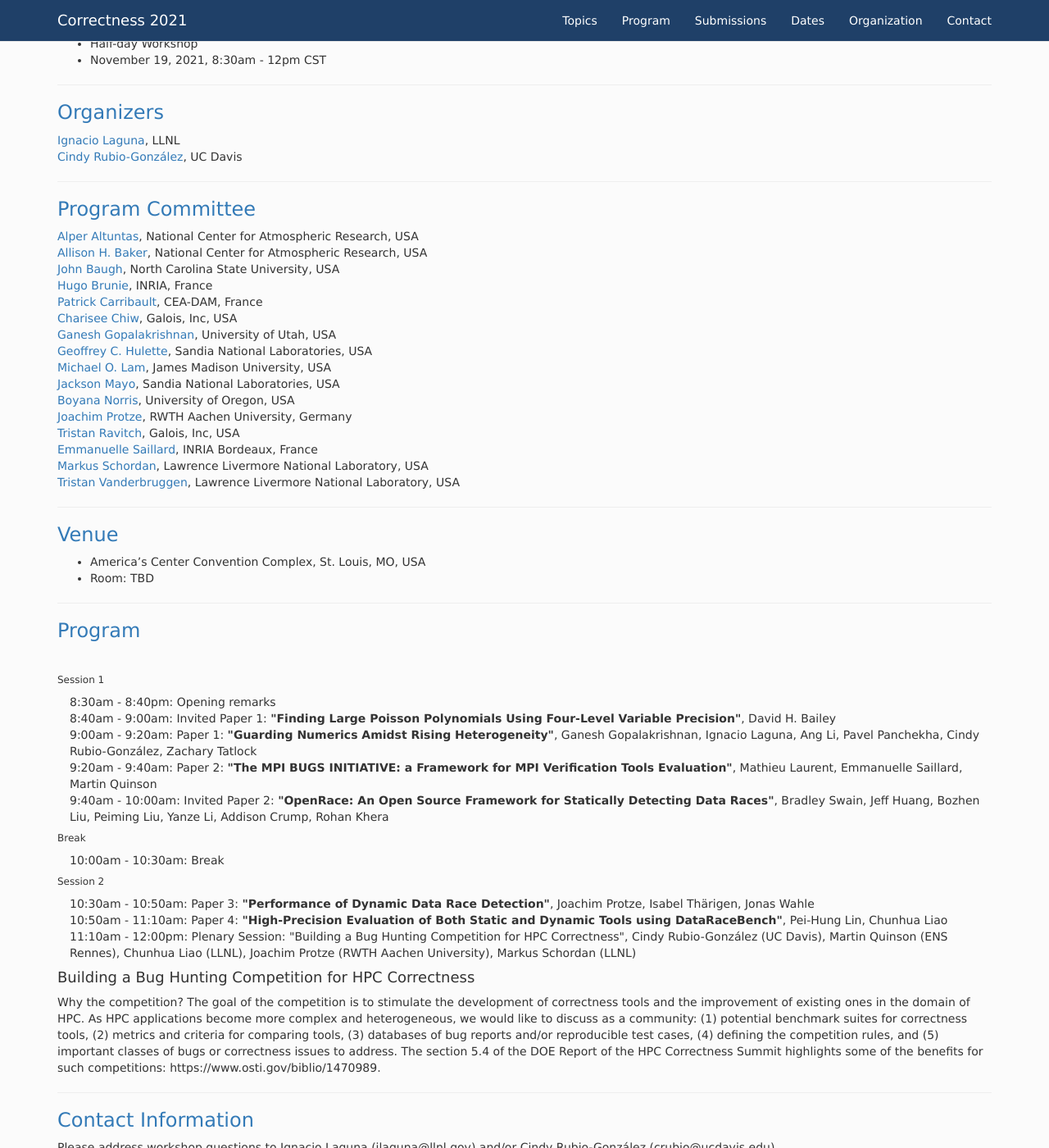
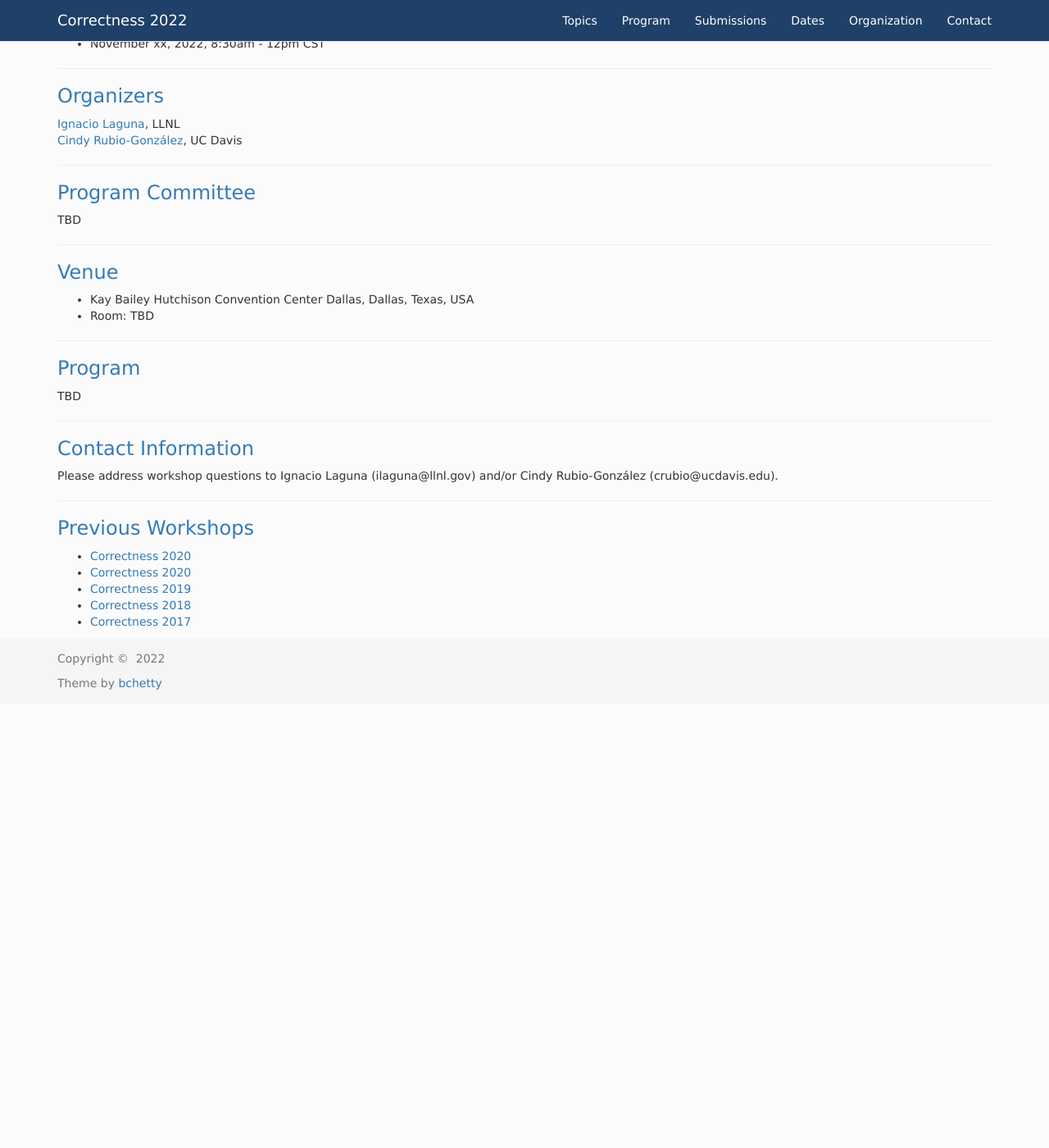
Before and after one commit to correctness-workshop/2022, a Jekyll site: the page built from index.md, in a window 1280 px wide and 1400 px high, scrolled down 2104 px. Shown: the whole window at 82% size. Built offline with Jekyll 4.4.1, drawn with Linux system fonts in a browser that asks for light colours; nearby versions of some CDN libraries; the list of posts is cut into pages by our own code; after the commit the page ends 2972 px from its top, so only the background shows below that; some of the changed text lies outside the part shown.

Commit message:
2022 text

```diff
--- a/_config.yml
+++ b/_config.yml
@@ -9,18 +9,18 @@ gems:
 # If you are hosting it on Github for some project with name 'projectname', then the url and baseurl should look like:
 #url: "http://username.github.io/projectname"
 #baseurl: "/projectname"
-url: "https://correctness-workshop.github.io/2021"
+url: "https://correctness-workshop.github.io/2022"
 enforce_ssl: ""
-baseurl: "/2021"
+baseurl: "/2022"
 
 # Title of website
-title: Correctness 2021
+title: Correctness 2022
 
 #Default keywords (used if no keywords are specified on a page basis)
 keywords: correctness, testing, verification, debugging, formal methods
 
 # Short description of your site
-desc: Correctness Workshop 2021
+desc: Correctness Workshop 2022
 
 # --- Navigation bar options --- #
 
--- a/index.md
+++ b/index.md
@@ -1,16 +1,16 @@
 ---
 layout: template1
-title: Correctness 2021
+title: Correctness 2022
 comments: false
 ---
 
 <img src="img/picture.jpg" alt="Drawing" style="width:1200px;" />
 
-<center><h2>Correctness 2021: Fifth International Workshop on Software Correctness for HPC Applications</h2></center>
-<center><h4> November 19, 2021 (half day, 8:30am - 12pm CST) </h4></center>
-<center><h4> America’s Center Convention Complex </h4></center>
-<center><h4> St. Louis, MO, USA </h4></center>
-<center><h5> Held in conjunction with SC21: <a href="https://sc21.supercomputing.org/">The International Conference for High Performance Computing, Networking, Storage and Analysis</a> </h5></center>
+<center><h2>Correctness 2022: Sixth International Workshop on Software Correctness for HPC Applications</h2></center>
+<center><h4> November xx, 2022 (half day, 8:30am - 12pm CST) </h4></center>
+<center><h4> Kay Bailey Hutchison Convention Center Dallas </h4></center>
+<center><h4> Dallas, Texas, USA </h4></center>
+<center><h5> Held in conjunction with SC22: <a href="https://sc22.supercomputing.org/">The International Conference for High Performance Computing, Networking, Storage and Analysis</a> </h5></center>
 <center>
 In cooperation with <br />
 <a href="http://www.computer.org">
@@ -64,27 +64,32 @@ Topics of interest include, but are not limited to:
 
 Authors are invited to submit manuscripts in English structured as technical or experience papers at a length of at least **6 pages** but not exceeding **8 pages** of content, including everything. Submissions must use the [IEEE format](https://www.ieee.org/conferences/publishing/templates.html).
 
-Submitted papers will be peer-reviewed by the Program Committee and accepted papers will be published by IEEE Xplore via TCHPC.
+<!--Submitted papers will be peer-reviewed by the Program Committee and accepted papers will be published by IEEE Xplore via TCHPC.-->
+Submitted papers will be peer-reviewed by the Program Committee and accepted papers will be published by IEEE Xplore.
 
 Submitted papers must represent original unpublished research that is not currently under review for any other venue. Papers not following these guidelines will be rejected without review. Submissions received after the due date, exceeding length limit, or not appropriately structured may also not be considered. At least one author of an accepted paper must register for and attend the workshop. Authors may contact the workshop organizers for more information. Papers should be submitted electronically at: [https://submissions.supercomputing.org/](https://submissions.supercomputing.org/).
 
 #### SC Reproducibility Initiative
 
-We encourage authors to submit an **optional** artifact description (AD) appendix along with their paper, describing the details of their software environments and computational experiments to the extent that an independent person could replicate their results. The AD appendix is not included in the 8-page limit of the paper and should not exceed **2 pages** of content. For more details of the **SC Reproducibility Initiative** please see: [https://sc19.qltdclient.com/submit/reproducibility-initiative/](https://sc21.supercomputing.org/submit/reproducibility-initiative/).
+We encourage authors to submit an **optional** artifact description (AD) appendix along with their paper, describing the details of their software environments and computational experiments to the extent that an independent person could replicate their results. The AD appendix is not included in the 8-page limit of the paper and should not exceed **2 pages** of content. For more details of the **SC Reproducibility Initiative** please see: [https://sc19.qltdclient.com/submit/reproducibility-initiative/](https://sc22.supercomputing.org/submit/reproducibility-initiative/).
 
 ---
 ###  <a class="anchor" name="proceedings"> Proceedings </a>
 
-The proceedings will be archived in IEEE Xplore via [TCHPC](https://tc.computer.org/tchpc/).
+The proceedings will be archived in IEEE Xplore.
 
 ---
 ### <a class="anchor" name="dates"> Important Dates </a>
 
-<font color="FF0404">Due to several requests, we have extended the submission deadline to Aug/16/21.</font>
-
-
+<!--
 * Paper submissions due: ~~August 9, 2021~~ **Extended:** August 16, 2021
 * Notification of acceptance: September 20, 2021
+* E-copyright registration completed by authors: TBD
+* Camera-ready papers due: TBD
+-->
+
+* Paper submissions due: TBD (Aug, 2022)
+* Notification of acceptance: TBD (Sep, 2022)
 * E-copyright registration completed by authors: TBD
 * Camera-ready papers due: TBD
 
@@ -94,7 +99,7 @@ All time zones are AOE.
 ### <a class="anchor" name="date">Workshop Date</a>
 
 - Half-day Workshop
-- November 19, 2021, 8:30am - 12pm CST
+- November xx, 2022, 8:30am - 12pm CST
 
 ---
 ### <a class="anchor" name="org">Organizers</a>
@@ -105,6 +110,7 @@ All time zones are AOE.
 ---
 ### <a class="anchor" name="pc">Program Committee</a>
 
+<!--
 [Alper Altuntas](https://staff.ucar.edu/users/altuntas), National Center for Atmospheric Research, USA <br />
 [Allison H. Baker](https://staff.ucar.edu/users/abaker), National Center for Atmospheric Research, USA <br />
 [John Baugh](https://www.ccee.ncsu.edu/people/jwb/), North Carolina State University, USA <br />
@@ -121,40 +127,18 @@ All time zones are AOE.
 [Emmanuelle Saillard](http://emmanuellesaillard.fr/), INRIA Bordeaux, France  <br />
 [Markus Schordan]( https://people.llnl.gov/schordan1), Lawrence Livermore National Laboratory, USA <br />
 [Tristan Vanderbruggen](https://people.llnl.gov/vanderbrugge1), Lawrence Livermore National Laboratory, USA <br />
+-->
+TBD
 
 ---
 ### <a class="anchor" name="venue">Venue</a>
 
-- America’s Center Convention Complex, St. Louis, MO, USA
+- Kay Bailey Hutchison Convention Center Dallas, Dallas, Texas, USA
 - Room: TBD
 
 ---
 ### <a class="anchor" name="program">Program</a>
-<br />
-
-###### Session 1
-<table>
-<tr><td width="15">  </td> <td>8:30am - 8:40pm:  Opening remarks    </td> </tr>
-<tr><td width="15">  </td> <td>8:40am - 9:00am:  Invited Paper 1:  <b>"Finding Large Poisson Polynomials Using Four-Level Variable Precision"</b>, David H. Bailey </td> </tr>
-<tr><td width="15">  </td> <td>9:00am - 9:20am:  Paper 1: <b>"Guarding Numerics Amidst Rising Heterogeneity"</b>, Ganesh Gopalakrishnan, Ignacio Laguna, Ang Li, Pavel Panchekha, Cindy Rubio-González, Zachary Tatlock </td> </tr>
-<tr><td width="15">  </td> <td>9:20am - 9:40am:  Paper 2: <b>"The MPI BUGS INITIATIVE: a Framework for MPI Verification Tools Evaluation"</b>, Mathieu Laurent, Emmanuelle Saillard, Martin Quinson </td> </tr>
-<tr><td width="15">  </td> <td>9:40am - 10:00am:  Invited Paper 2: <b>"OpenRace: An Open Source Framework for Statically Detecting Data Races"</b>, Bradley Swain, Jeff Huang, Bozhen Liu, Peiming Liu, Yanze Li,  Addison Crump, Rohan Khera  </td> </tr>
-</table>
-
-###### Break
-<table>
-<tr><td width="15">  </td> <td> 10:00am - 10:30am:  Break </td> </tr>
-</table>
-
-###### Session 2
-<table>
-<tr><td width="15">  </td> <td>10:30am - 10:50am:  Paper 3: <b>"Performance of Dynamic Data Race Detection"</b>, Joachim Protze, Isabel Thärigen,  Jonas Wahle </td> </tr>
-<tr><td width="15">  </td> <td>10:50am - 11:10am:  Paper 4: <b>"High-Precision Evaluation of Both Static and Dynamic Tools using DataRaceBench"</b>, Pei-Hung Lin, Chunhua Liao </td> </tr>
-<tr><td width="15">  </td> <td>11:10am - 12:00pm:  Plenary Session: "Building a Bug Hunting Competition for HPC Correctness", Cindy Rubio-González (UC Davis),  Martin Quinson (ENS Rennes), Chunhua Liao (LLNL), Joachim Protze (RWTH Aachen University), Markus Schordan (LLNL) </td> </tr>
-</table>
-
-#### Building a Bug Hunting Competition for HPC Correctness
-Why the competition? The goal of the competition is to stimulate the development of correctness tools and the improvement of existing ones in the domain of HPC. As HPC applications become more complex and heterogeneous, we would like to discuss as a community: (1) potential benchmark suites for correctness tools, (2) metrics and criteria for comparing tools, (3) databases of bug reports and/or reproducible test cases, (4) defining the competition rules, and (5) important classes of bugs or correctness issues to address. The section 5.4 of the DOE Report of the HPC Correctness Summit highlights some of the benefits for such competitions: https://www.osti.gov/biblio/1470989.
+TBD
 
 ---
 ###  <a class="anchor" name="contact">Contact Information</a>
@@ -162,6 +146,7 @@ Please address workshop questions to Ignacio Laguna (ilaguna@llnl.gov) and/or Ci
 
 ---
 ### <a class="anchor" name="previous">Previous Workshops</a>
+- [Correctness 2020](https://correctness-workshop.github.io/2021/)
 - [Correctness 2020](https://correctness-workshop.github.io/2020/)
 - [Correctness 2019](https://correctness-workshop.github.io/2019/)
 - [Correctness 2018](https://correctness-workshop.github.io/2018/)
```
Also changed, not shown: img/picture.jpg.
